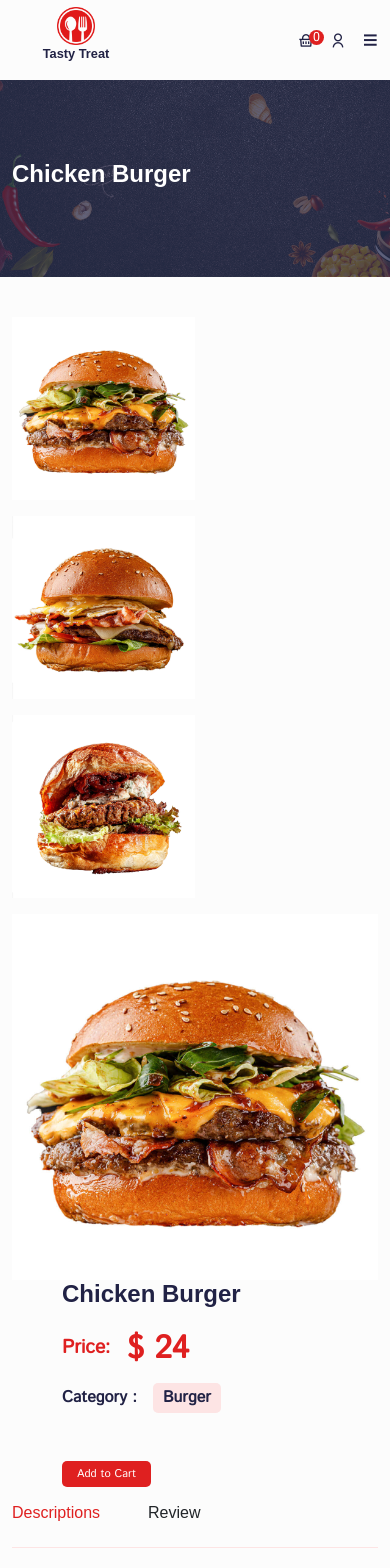
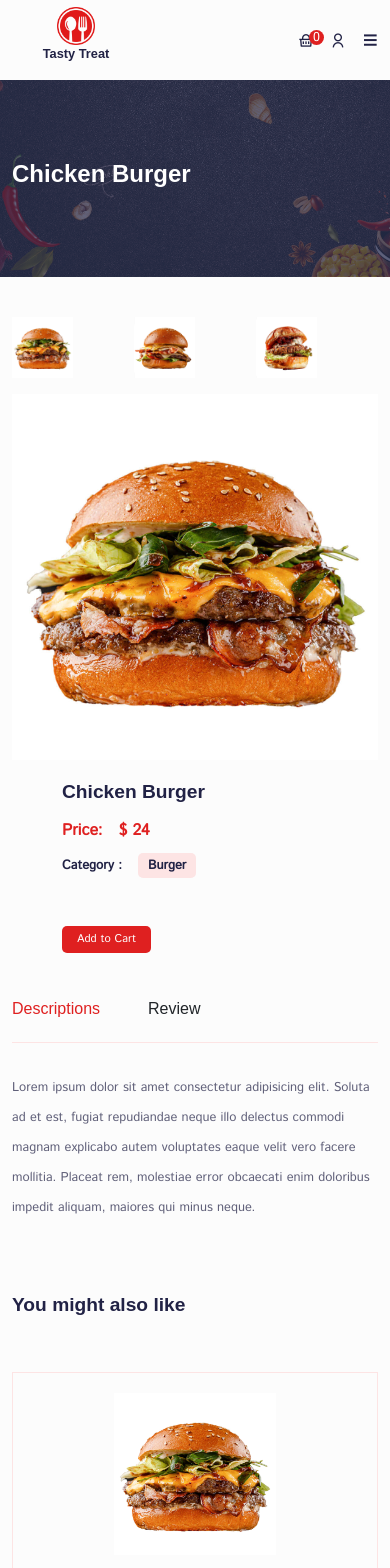
Before and after one commit to gholamreza-hasnzade/Reactjs-food-App-redux-toolkit, a React (Create React App) app: page /foods/01 in a window 390 px wide. Shown: the top 1568 px of the page. Built offline with nearby package versions, Linux system fonts and the light colour scheme; a web font is replaced by a local one.

Commit message:
fixed responsive in details foods

```diff
--- a/src/pages/foodDetails/FoodDetails.jsx
+++ b/src/pages/foodDetails/FoodDetails.jsx
@@ -12,10 +12,14 @@ import "./food-details.css";
 
 const FoodDetails = () => {
   const dispatch = useDispatch();
-  const [tab, setTab] = useState("desc");
   const { id } = useParams();
   const product = products.find((product) => product.id === id);
   const [perViewImg, setPerViewImg] = useState(product.image01);
+  const [tab, setTab] = useState("desc");
+
+  const [enteredName, setEnteredName] = useState("");
+  const [enteredEmail, setEnteredEmail] = useState("");
+  const [enteredMsg, setEnteredMsg] = useState("");
 
   const { title, image01, image02, image03, price, category, desc } = product;
   const relatedProduct = products.filter((item) => item.category === category);
@@ -28,13 +32,19 @@ const FoodDetails = () => {
     window.scrollTo(0, 0);
   }, [product]);
 
-  const addItem =() => {
-    dispatch(cartActions.addItem({
-      id,
-      title,
-      price,
-      image01
-    }))
+  const addItem = () => {
+    dispatch(
+      cartActions.addItem({
+        id,
+        title,
+        price,
+        image01,
+      })
+    );
+  };
+
+  const submitHandler = e => {
+
   }
   return (
     <Helmet title={`Product-details-${title}`}>
@@ -48,25 +58,25 @@ const FoodDetails = () => {
                   className="img__item mb-3"
                   onClick={() => setPerViewImg(image01)}
                 >
-                  <img src={image01} alt="" className="w-50" />
+                  <img src={image01} alt={title} className="w-50" />
                 </div>
                 <div
                   className="img__item  mb-3"
                   onClick={() => setPerViewImg(image02)}
                 >
-                  <img src={image02} alt="" className="w-50" />
+                  <img src={image02} alt={title} className="w-50" />
                 </div>
                 <div
                   className="img__item mb-3"
                   onClick={() => setPerViewImg(image03)}
                 >
-                  <img src={image03} alt="" className="w-50" />
+                  <img src={image03} alt={title} className="w-50" />
                 </div>
               </div>
             </Col>
             <Col lg="4" md="4">
               <div className="product__main-img">
-                <img src={perViewImg} alt="" className="w-100" />
+                <img src={perViewImg} alt={title} className="w-100" />
               </div>
             </Col>
             <Col lg="6" md="6">
@@ -79,7 +89,9 @@ const FoodDetails = () => {
                   Category : <span>{category}</span>{" "}
                 </p>
 
-                <button onClick={addItem} className="addToCart__btn">Add to Cart</button>
+                <button onClick={addItem} className="addToCart__btn">
+                  Add to Cart
+                </button>
               </div>
             </Col>
 
@@ -127,17 +139,34 @@ const FoodDetails = () => {
                     </p>
                     <p className="feedback__text">great product</p>
                   </div>
-                  <form className="form">
+                  <form className="form" onSubmit={submitHandler}>
                     <div className="form__group">
-                      <input type="text" placeholder="Please Enter Name" />
+                      <input
+                        type="text"
+                        placeholder="Please Enter Name"
+                        value={enteredName}
+                        required
+                        onChange={(e) => setEnteredName(e.target.value)}
+                      />
                     </div>
 
                     <div className="form__group">
-                      <input type="text" placeholder="Please Enter Name" />
+                      <input
+                        type="text"
+                        placeholder="Please Enter Email"
+                        value={enteredEmail}
+                        required
+                        onChange={(e) => setEnteredEmail(e.target.value)}
+                      />
                     </div>
 
                     <div className="form__group">
-                      <textarea rows={5}></textarea>
+                      <textarea
+                        rows={5}
+                        onChange={(e) => setEnteredMsg(e.target.value)}
+                        required
+                        placeholder="Please Enter Message"
+                      ></textarea>
                     </div>
 
                     <button type="submit" className="addToCart__btn">
--- a/src/pages/foodDetails/food-details.css
+++ b/src/pages/foodDetails/food-details.css
@@ -18,7 +18,7 @@
   column-gap: 1rem;
   margin-top: 10px;
 }
-.img__item{
+.img__item {
   cursor: pointer;
 }
 .category span {
@@ -52,25 +52,24 @@
   padding: 20px;
   border-radius: 5px;
 }
-.form__group{
+.form__group {
   margin-bottom: 30px;
 }
-.form__group input ,
+.form__group input,
 .form__group textarea {
   width: 100%;
   background: transparent;
   padding: 7px 20px;
   border: none;
-  border-bottom:  1px solid #2122454c;
+  border-bottom: 1px solid #2122454c;
 }
 
-.form__group input:focus ,
+.form__group input:focus,
 .form__group textarea:focus {
   outline: none;
 }
 
-
-.user__name{
+.user__name {
   font-weight: 600;
   color: #212245;
 }
@@ -78,10 +77,64 @@
 .user__email {
   font-size: 0.8rem;
 }
-.feedback__text{
+.feedback__text {
   color: #212245b6;
 }
 
 .related__Product-title {
   font-size: 1.4rem;
 }
+
+@media only screen and (max-width: 768px) {
+  .product__title {
+    font-size: 1.2rem;
+  }
+
+  .product__price,
+  .product__price span {
+    font-size: 1rem;
+  }
+
+  .category,
+  .category span {
+    font-size: 0.8rem !important;
+  }
+
+  .tabs {
+    margin-top: 30px;
+  }
+  .tabs h6 {
+    font-style: 0.9rem;
+  }
+  .tab__content p,
+  .user__name,
+  .feedback__text {
+    font-size: 0.8rem;
+  }
+  .user__email {
+    font-size: 0.7rem;
+  }
+  .form {
+    width: 100% !important;
+    margin-top: 50px;
+  }
+
+  .form__group input::placeholder,
+  .form__group textarea::placeholder {
+    font-size: 0.8rem;
+  }
+
+  .related__Product-title {
+    font-size: 1.2rem;
+  }
+}
+
+@media only screen and (max-width: 576px) {
+  .product__images {
+    display: flex;
+    flex-direction: row;
+  }
+  .product__main-img{
+    margin-bottom: 20px;
+  }
+}
```
